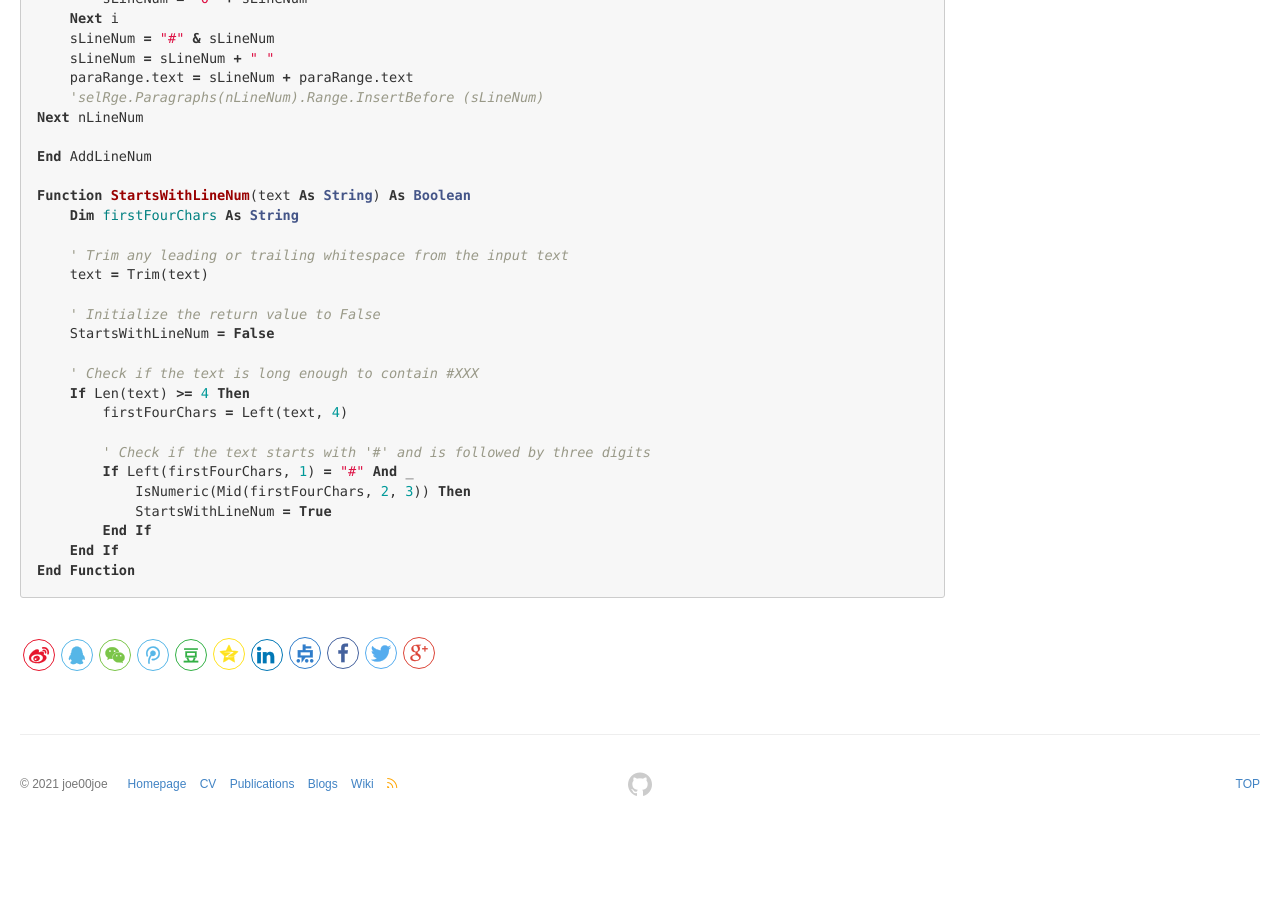
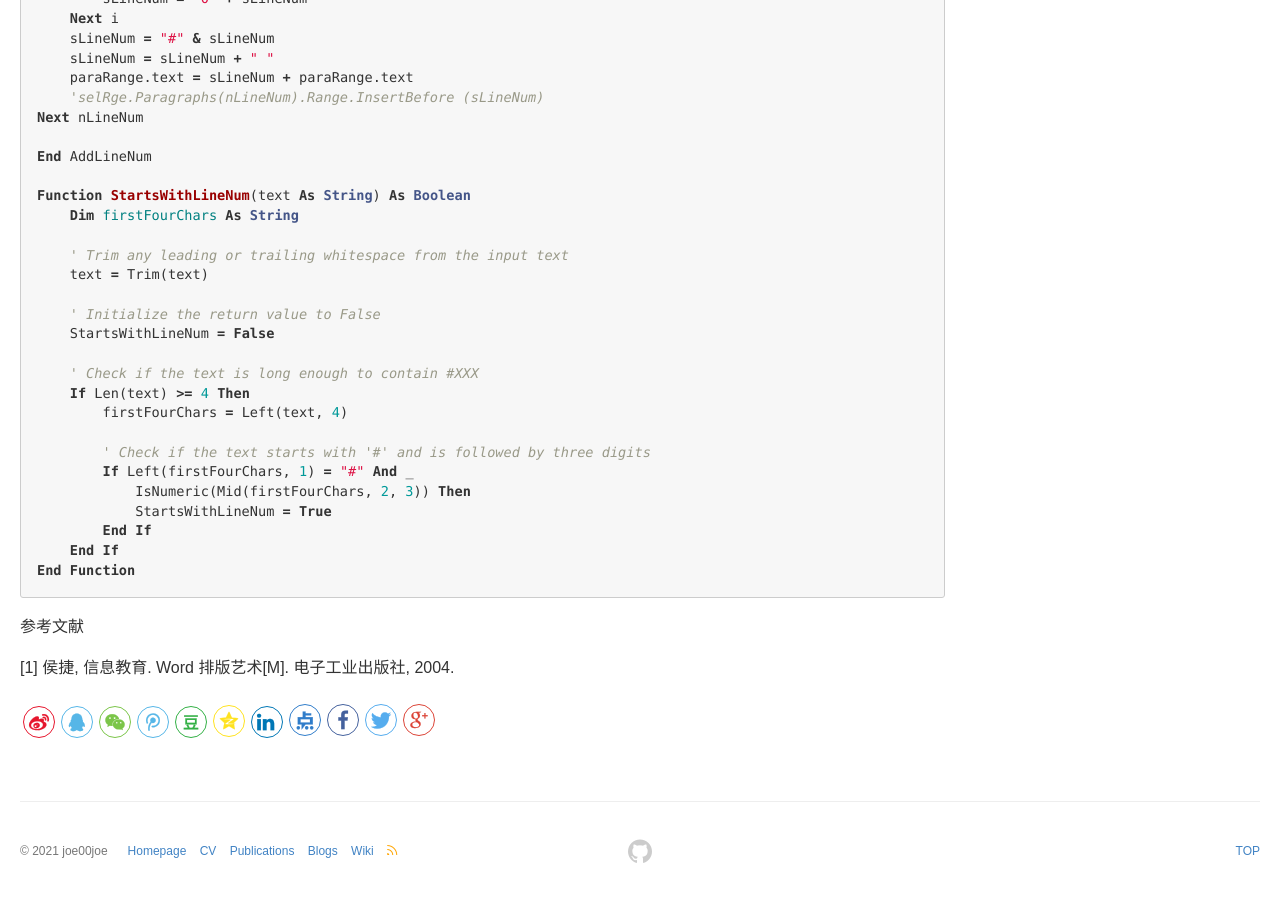
Before and after one commit to joe00joe/joe00joe.github.io, a Jekyll site: the page built from _posts/blog/2024-06-14-VBA案例：程序代码插入行号.md, in a window 1280 px wide and 900 px high, scrolled down 839 px. Built offline with Jekyll 4.4.1, drawn with Linux system fonts in a browser that asks for light colours; our own code applies the rules of GitHub Pages for plain Markdown files; before the commit the page ends 1672 px from its top, so only the background shows below that.

Commit message:
《VBA案例：程序代码添加行号》-添加参考文献

````diff
--- a/_posts/blog/2024-06-14-VBA案例：程序代码插入行号.md
+++ b/_posts/blog/2024-06-14-VBA案例：程序代码插入行号.md
@@ -56,3 +56,7 @@ Function StartsWithLineNum(text As String) As Boolean
     End If
 End Function
 ```
+
+参考文献
+
+[1] 侯捷, 信息教育. Word 排版艺术[M]. 电子工业出版社, 2004.
````
